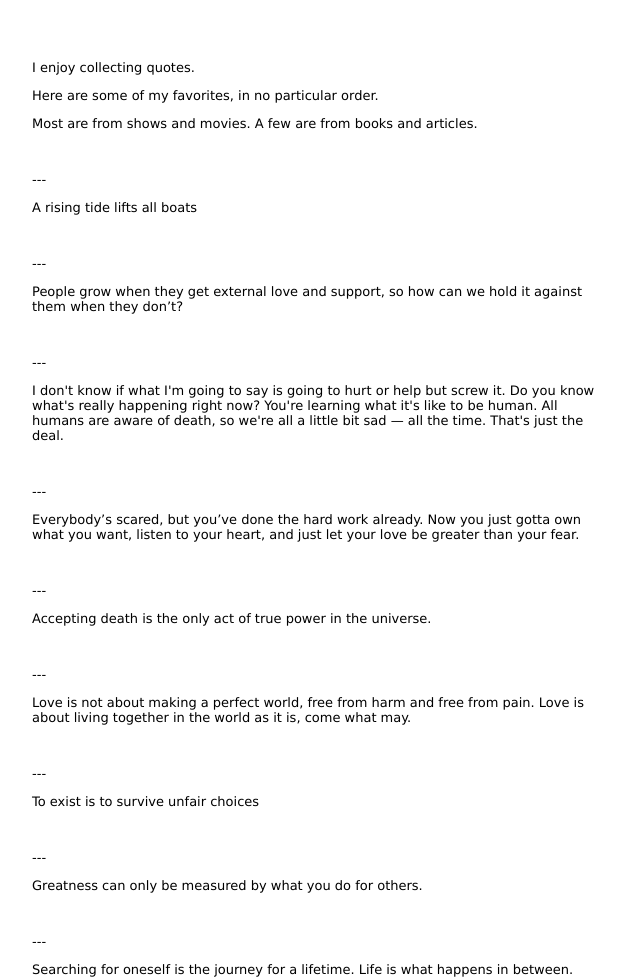
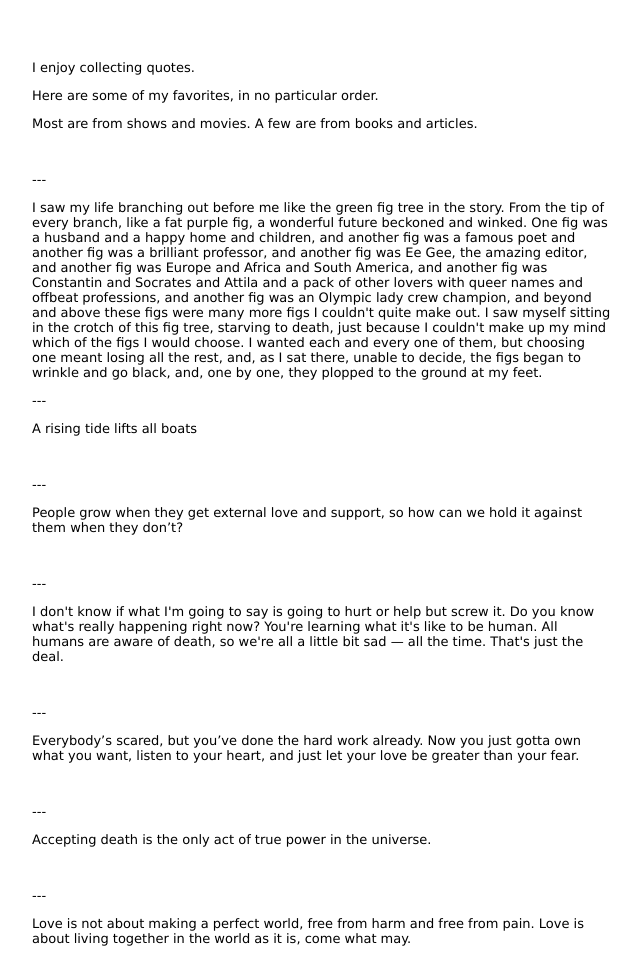
Before and after one commit to nizarmah/nizarmah.github.io, a plain HTML site: page quotes.html in a window 1280 px wide. Shown: the top 980 px of the page, without its empty margins (8-649 px from the left). Drawn offline with Linux system fonts and the light colour scheme.

Commit message:
Add fig tree quote by silvia

```diff
--- a/quotes.html
+++ b/quotes.html
@@ -45,6 +45,16 @@
       <p>Most are from shows and movies. A few are from books and articles.</p>
     </div>
     <br />
+    <div>
+      <p>---</p>
+      <p>
+        I saw my life branching out before me like the green fig tree in the story.
+        From the tip of every branch, like a fat purple fig, a wonderful future beckoned and winked.
+        One fig was a husband and a happy home and children, and another fig was a famous poet and another fig was a brilliant professor, and another fig was Ee Gee, the amazing editor, and another fig was Europe and Africa and South America, and another fig was Constantin and Socrates and Attila and a pack of other lovers with queer names and offbeat professions, and another fig was an Olympic lady crew champion, and beyond and above these figs were many more figs I couldn't quite make out.
+        I saw myself sitting in the crotch of this fig tree, starving to death, just because I couldn't make up my mind which of the figs I would choose.
+        I wanted each and every one of them, but choosing one meant losing all the rest, and, as I sat there, unable to decide, the figs began to wrinkle and go black, and, one by one, they plopped to the ground at my feet.
+      </p>
+    </div>
     <div>
       <p>---</p>
       <p>A rising tide lifts all boats</p>
```
